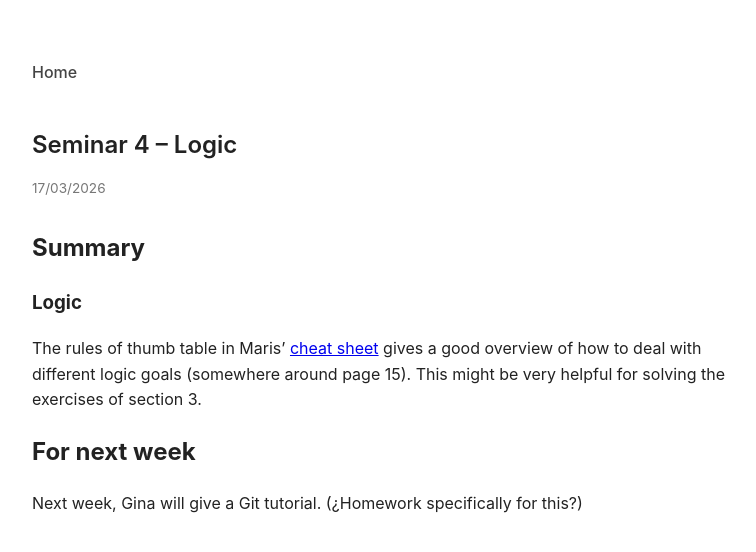
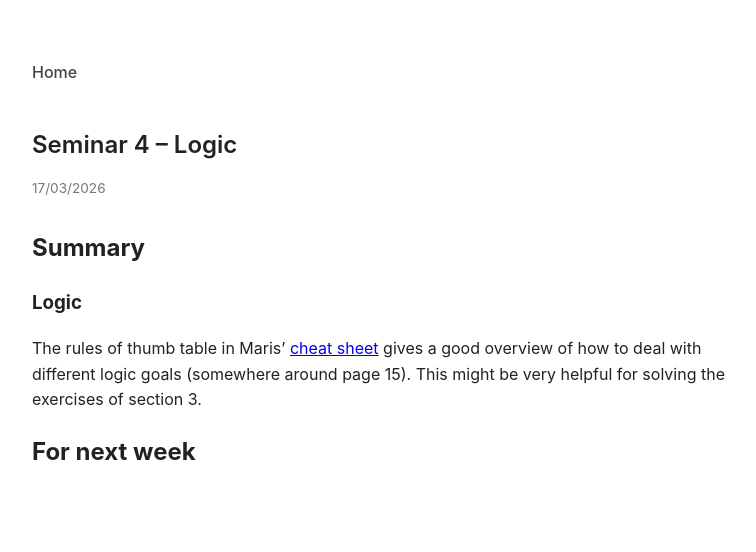
Before and after one commit to Carli-B/lean-seminar, a Jekyll site: the page built from _posts/2026-03-17-seminar-4.md, in a window 1280 px wide. Shown: the top 552 px of the page, without its empty margins (248-1004 px from the left). Built offline with Jekyll 4.4.1, drawn with Linux system fonts in a browser that asks for light colours.

Commit message:
Update 2026-03-17-seminar-4.md

```diff
--- a/_posts/2026-03-17-seminar-4.md
+++ b/_posts/2026-03-17-seminar-4.md
@@ -15,5 +15,3 @@ This might be very helpful for solving the exercises of section 3.
 
 
 ## For next week
-
-Next week, Gina will give a Git tutorial. (¿Homework specifically for this?)
```
